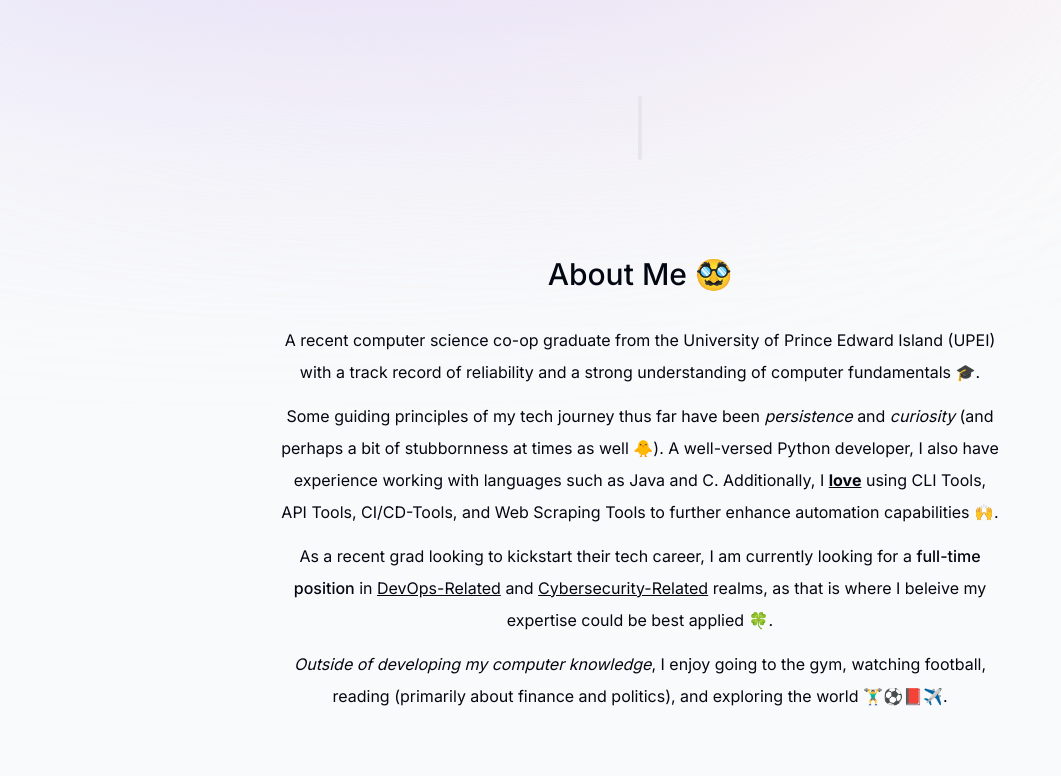
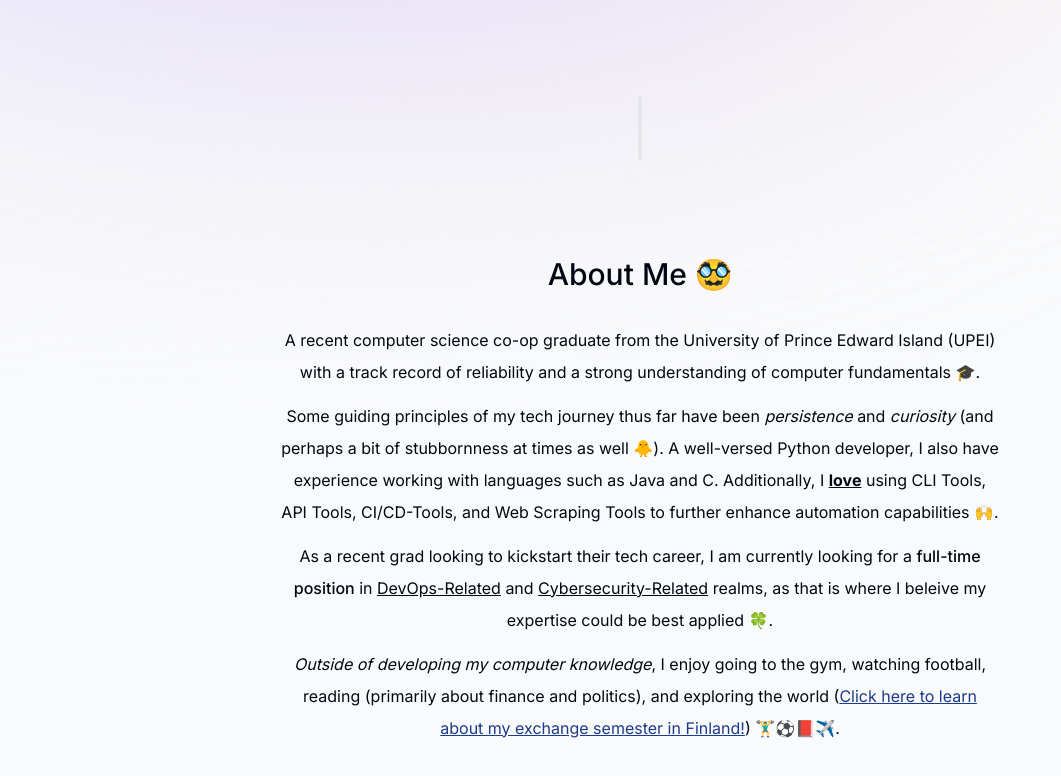
Before and after one commit to kunduarjun/portfolio, a Next.js app: page / in a window 1280 px wide. Shown: the part 500-1276 px from the top of the page, without its empty margins (0-1061 px from the left). Built offline with nearby package versions, Linux system fonts and the light colour scheme.

Commit message:
Added link to YouTube video

```diff
--- a/components/about.tsx
+++ b/components/about.tsx
@@ -7,7 +7,7 @@ import { motion } from "framer-motion";
 export default function About() {
   return (
     <motion.section className="mb-28 max-w-[45rem] text-center leading-8 sm:mb-40" initial={{ opacity: 0, y: 100 }} animate={{ opacity: 1, y: 0 }} transition={{ delay: 0.175 }}>
-        <SectionHeading>About me 🥸</SectionHeading>
+        <SectionHeading>About Me 🥸</SectionHeading>
         <p className="mb-3">
           A recent computer science co-op graduate from the University of Prince Edward Island &#40;UPEI&#41; with a track record of reliability and a strong understanding of computer fundamentals 🎓.
         </p>
@@ -19,7 +19,7 @@ export default function About() {
           As a recent grad looking to kickstart their tech career, I am currently looking for a <span className="font-medium">full-time position</span> in <span className="underline">DevOps-Related</span> and <span className="underline">Cybersecurity-Related</span> realms, as that is where I beleive my expertise could be best applied 🍀.
         </p>
         <p>
-          <span className="italic">Outside of developing my computer knowledge</span>, I enjoy going to the gym, watching football, reading &#40;primarily about finance and politics&#41;, and exploring the world 🏋️‍♂️⚽️📕✈️.
+          <span className="italic">Outside of developing my computer knowledge</span>, I enjoy going to the gym, watching football, reading &#40;primarily about finance and politics&#41;, and exploring the world &#40;<a className="underline text-blue-900 hover:text-red-400 visited:text-purple-600" target="_blank" href="https://www.youtube.com/watch?v=bKNHtNM4quI">Click here to learn about my exchange semester in Finland!</a>&#41; 🏋️‍♂️⚽️📕✈️.
         </p>
     </motion.section>
   )
```
